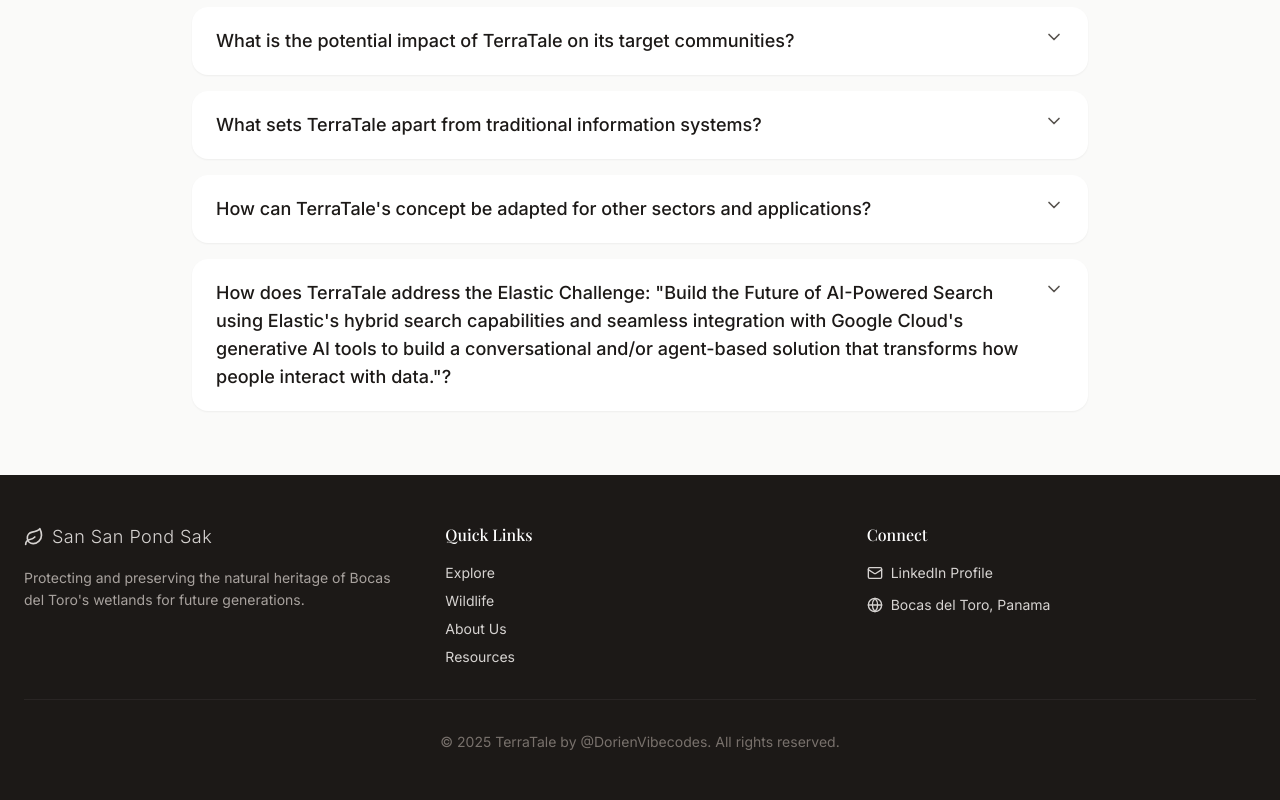
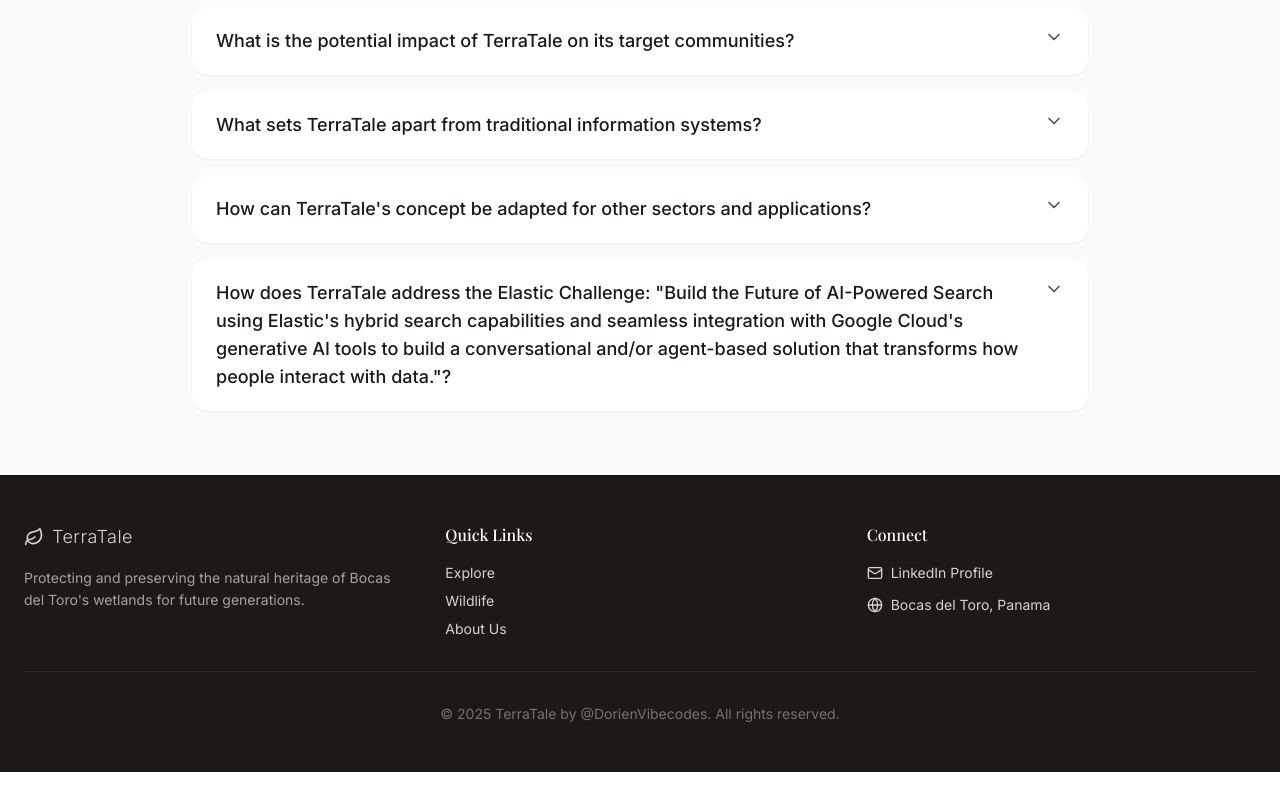
Before and after one commit to tanDivina/terratale-accelerate-elastic, a React (Vite) app: page / in a window 1280 px wide. Shown: the part 2851-3651 px from the top of the page. After the commit the page ends 3623 px from the top, so only its background shows below. Built offline with nearby package versions, Linux system fonts and the light colour scheme; no server answers; the database is empty; a web font is replaced by a local one.

Commit message:
Updated Footer.tsx

```diff
--- a/src/components/Footer.tsx
+++ b/src/components/Footer.tsx
@@ -8,7 +8,7 @@ export default function Footer() {
           <div>
             <div className="flex items-center gap-2 mb-4">
               <Leaf className="w-5 h-5" />
-              <span className="text-lg font-light tracking-wide">San San Pond Sak</span>
+              <span className="text-lg font-light tracking-wide">TerraTale</span>
             </div>
             <p className="text-sm text-stone-400 leading-relaxed">
               Protecting and preserving the natural heritage of Bocas del Toro's wetlands
@@ -22,7 +22,6 @@ export default function Footer() {
               <li><a href="#explore" className="hover:text-white transition-colors">Explore</a></li>
               <li><a href="#wildlife" className="hover:text-white transition-colors">Wildlife</a></li>
               <li><a href="#about" className="hover:text-white transition-colors">About Us</a></li>
-              <li><a href="#resources" className="hover:text-white transition-colors">Resources</a></li>
             </ul>
           </div>
 
```
